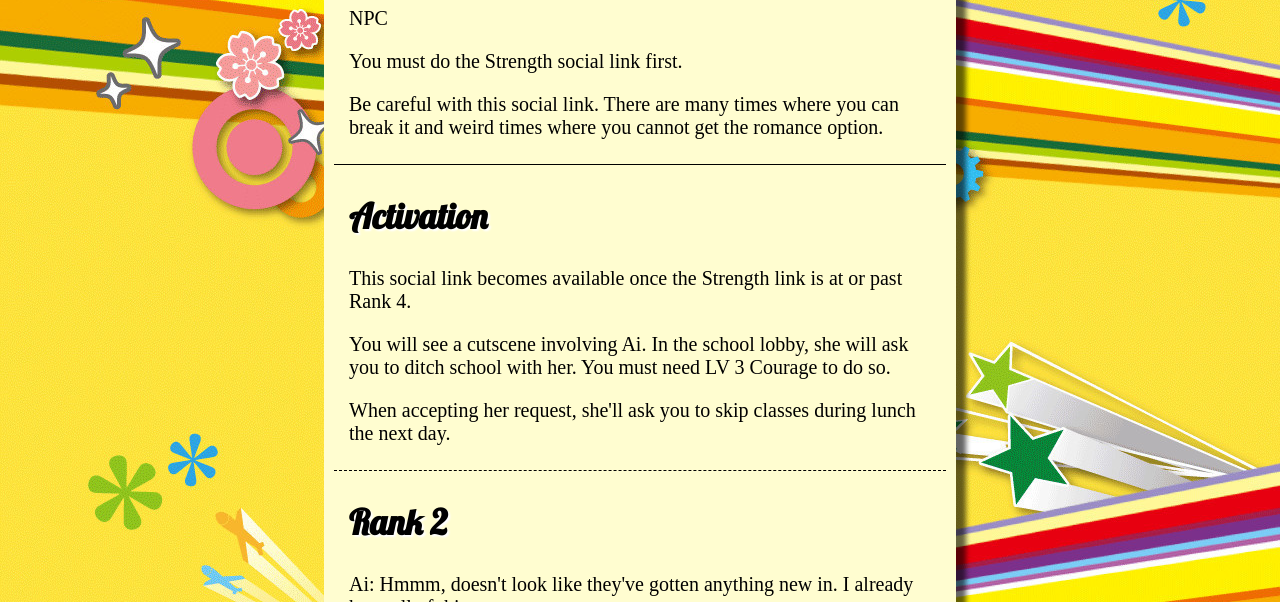
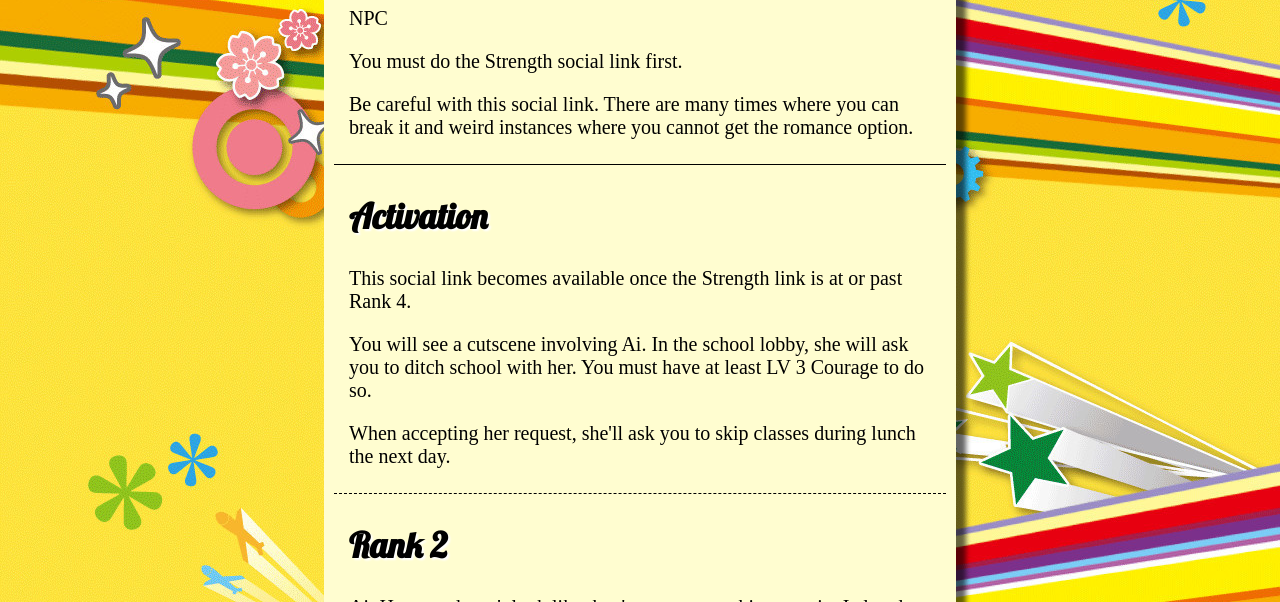
Before and after one commit to Swomp03/Persona_Project, a plain HTML site: page p4_webpages/p4_moon.html in a window 1280 px wide. Shown: the part 757-1359 px from the top of the page. Drawn offline with Linux system fonts and the light colour scheme; a web font is replaced by a local one.

Commit message:
Moon updates

```diff
--- a/p4_webpages/p4_moon.html
+++ b/p4_webpages/p4_moon.html
@@ -55,7 +55,7 @@
             <h2>Notes</h2>
             <p class="social_link_text">NPC</p>
             <p class="social_link_text">You must do the Strength social link first.</p>
-            <p class="social_link_text">Be careful with this social link. There are many times where you can break it and weird times where you cannot get the romance option.</p>
+            <p class="social_link_text">Be careful with this social link. There are many times where you can break it and weird instances where you cannot get the romance option.</p>
         </div>
 
         <div class="line_separator"></div>
@@ -63,7 +63,7 @@
         <div>
             <h2>Activation</h2>
             <p class="social_link_text">This social link becomes available once the Strength link is at or past Rank 4.</p>
-            <p class="social_link_text">You will see a cutscene involving Ai. In the school lobby, she will ask you to ditch school with her. You must need LV 3 Courage to do so.</p>
+            <p class="social_link_text">You will see a cutscene involving Ai. In the school lobby, she will ask you to ditch school with her. You must have at least LV 3 Courage to do so.</p>
             <p class="social_link_text">When accepting her request, she'll ask you to skip classes during lunch the next day.</p>
         </div>
         <div class="rank_separator"></div>
```
